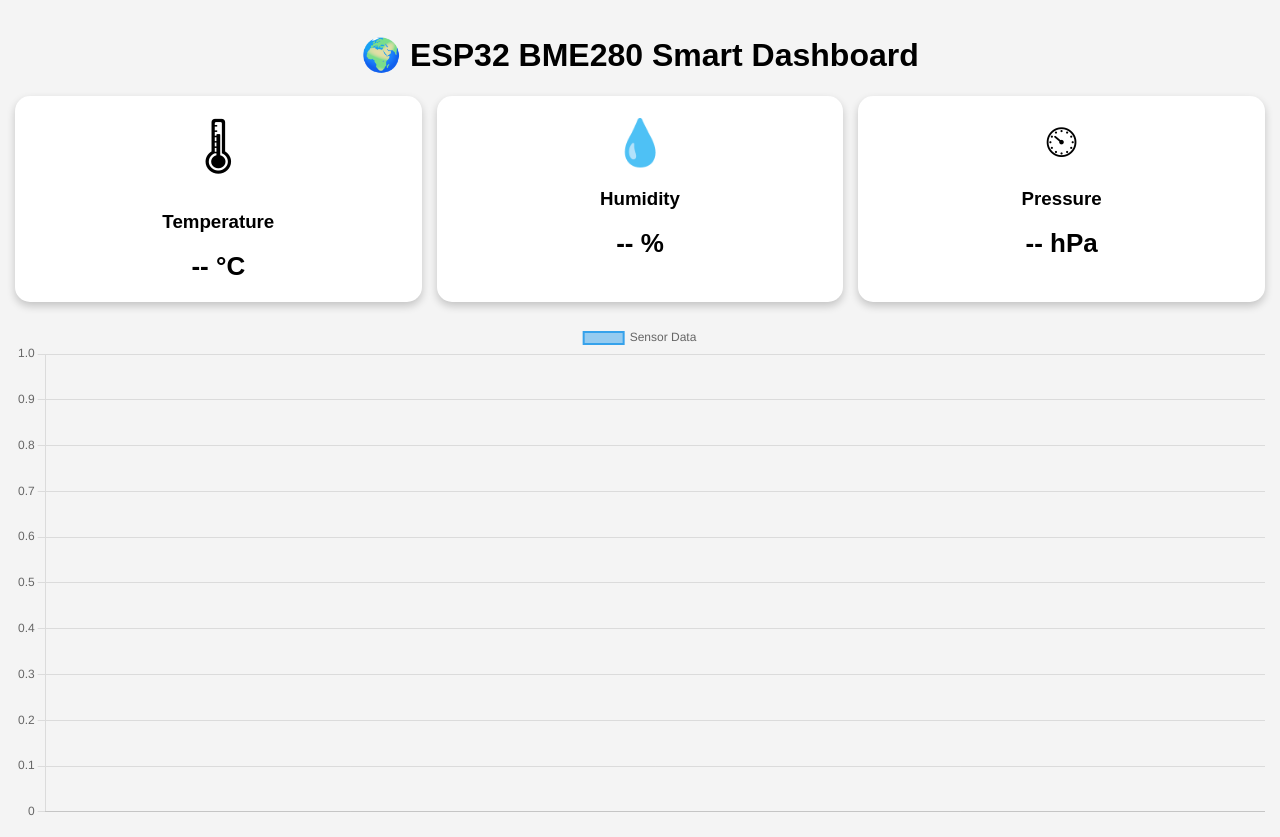
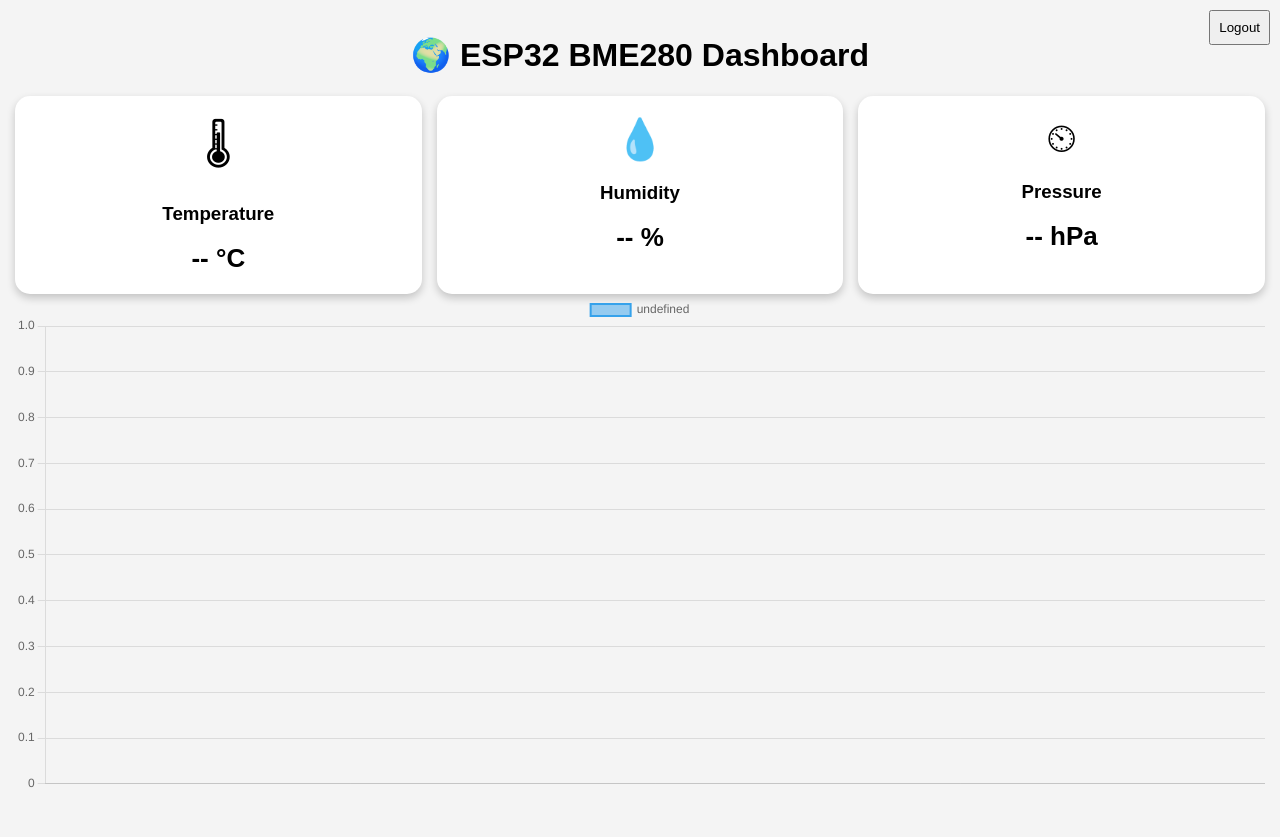
Before and after one commit to Kent6969911/esp32-bme280-dashboard, a plain HTML site: page index.html in a window 1280 px wide. After the commit the page ends 809 px from the top, so only its background shows below. Drawn offline with nearby package versions, Linux system fonts and the light colour scheme; no server answers; sample sign-in values are in the browser's storage.

Commit message:
Update index.html

```diff
--- a/index.html
+++ b/index.html
@@ -2,25 +2,24 @@
 <html>
 <head>
 <meta name="viewport" content="width=device-width, initial-scale=1.0">
-<title>BME280 Smart Dashboard</title>
+<title>BME280 Dashboard</title>
 
-<script src="https://cdn.jsdelivr.net/npm/chart.js"<script>
-if (localStorage.getItem("loggedIn") !== "true") {
-  window.location.href = "login.html";
-}
-
-></script>
+<script src="https://cdn.jsdelivr.net/npm/chart.js"></script>
 
 <style>
   body {
-    font-family: Arial, sans-serif;
+    font-family: Arial;
     background: #f4f4f4;
     margin: 0;
     padding: 15px;
   }
+  h1 { text-align: center; }
 
-  h1 {
-    text-align: center;
+  .logout {
+    position: fixed;
+    top: 10px;
+    right: 10px;
+    padding: 8px;
   }
 
   .container {
@@ -36,117 +35,93 @@ if (localStorage.getItem("loggedIn") !== "true") {
     text-align: center;
     box-shadow: 0 4px 8px rgba(0,0,0,0.2);
     cursor: pointer;
-    transition: 0.3s;
   }
 
-  .card.active {
-    border: 3px solid #007BFF;
-  }
+  .active { border: 3px solid #007BFF; }
+  .high-temp { background: #ffcccc; }
 
-  .icon {
-    font-size: 45px;
-  }
-
-  .value {
-    font-size: 26px;
-    font-weight: bold;
-  }
-
-  .high-temp {
-    background: #ffcccc;
-  }
-
-  canvas {
-    margin-top: 20px;
-  }
+  .icon { font-size: 40px; }
+  .value { font-size: 26px; font-weight: bold; }
 
   @media (min-width: 768px) {
-    .container {
-      grid-template-columns: repeat(3, 1fr);
-    }
+    .container { grid-template-columns: repeat(3, 1fr); }
   }
 </style>
 </head>
 
 <body>
 
-<h1>🌍 ESP32 BME280 Smart Dashboard</h1>
+<button class="logout" onclick="logout()">Logout</button>
+
+<h1>🌍 ESP32 BME280 Dashboard</h1>
 
 <div class="container">
-
-  <div class="card" onclick="selectSensor('temperature', this)">
+  <div class="card" onclick="select('temperature', this)">
     <div class="icon">🌡</div>
     <h3>Temperature</h3>
     <div class="value"><span id="temp">--</span> °C</div>
   </div>
 
-  <div class="card" onclick="selectSensor('humidity', this)">
+  <div class="card" onclick="select('humidity', this)">
     <div class="icon">💧</div>
     <h3>Humidity</h3>
     <div class="value"><span id="hum">--</span> %</div>
   </div>
 
-  <div class="card" onclick="selectSensor('pressure', this)">
+  <div class="card" onclick="select('pressure', this)">
     <div class="icon">⏲</div>
     <h3>Pressure</h3>
     <div class="value"><span id="pres">--</span> hPa</div>
   </div>
-
 </div>
 
 <canvas id="chart" height="120"></canvas>
 
 <script>
-const url = "https://esp32-bme280.onrender.com/data"; // CHANGE IF NEEDED
+/* 🔐 LOGIN CHECK — NAKA-INTEGRATE NA */
+if (localStorage.getItem("loggedIn") !== "true") {
+  window.location.href = "login.html";
+}
 
-let currentSensor = "temperature";
-let history = {
-  temperature: [],
-  humidity: [],
-  pressure: []
-};
+/* 🔧 CONFIG */
+const url = "https://esp32-bme280.onrender.com/data"; // PALITAN KUNG IBA SA'YO
 
-const ctx = document.getElementById("chart");
-let chart = new Chart(ctx, {
+let current = "temperature";
+let history = { temperature: [], humidity: [], pressure: [] };
+
+const chart = new Chart(document.getElementById("chart"), {
   type: "line",
-  data: {
-    labels: [],
-    datasets: [{
-      label: "Sensor Data",
-      data: [],
-      borderWidth: 2,
-      fill: false
-    }]
-  }
+  data: { labels: [], datasets: [{ data: [], borderWidth: 2 }] }
 });
 
-function selectSensor(sensor, card) {
-  currentSensor = sensor;
-
+function select(sensor, card) {
+  current = sensor;
   document.querySelectorAll(".card").forEach(c => c.classList.remove("active"));
   card.classList.add("active");
-
   updateChart();
 }
 
 function updateChart() {
-  chart.data.labels = history[currentSensor].map((_, i) => i + 1);
-  chart.data.datasets[0].data = history[currentSensor];
-  chart.data.datasets[0].label = currentSensor.toUpperCase();
+  chart.data.labels = history[current].map((_, i) => i + 1);
+  chart.data.datasets[0].data = history[current];
+  chart.data.datasets[0].label = current.toUpperCase();
   chart.update();
 }
 
+function logout() {
+  localStorage.removeItem("loggedIn");
+  window.location.href = "login.html";
+}
+
 setInterval(() => {
-  fetch(url)
-    .then(res => res.json())
-    .then(data => {
-      document.getElementById("temp").innerText = data.temperature.toFixed(1);
-      document.getElementById("hum").innerText = data.humidity.toFixed(1);
-      document.getElementById("pres").innerText = data.pressure.toFixed(1);
+  fetch(url).then(r => r.json()).then(d => {
+    temp.innerText = d.temperature.toFixed(1);
+    hum.innerText = d.humidity.toFixed(1);
+    pres.innerText = d.pressure.toFixed(1);
 
-      history.temperature.push(data.temperature);
-      history.humidity.push(data.humidity);
-      history.pressure.push(data.pressure);
+    history.temperature.push(d.temperature);
+    history.humidity.push(d.humidity);
+    history.pressure.push(d.pressure);
 
     if (history.temperature.length > 20) {
       history.temperature.shift();
@@ -156,12 +131,8 @@ setInterval(() => {
 
     updateChart();
 
-      // 🔔 TEMPERATURE WARNING
-      const tempCard = document.querySelectorAll(".card")[0];
-      if (data.temperature > 35) {
-        tempCard.classList.add("high-temp");
-      } else {
-        tempCard.classList.remove("high-temp");
+    if (d.temperature > 35) {
+      document.querySelector(".card").classList.add("high-temp");
     }
   });
 }, 3000);
```
Lines whose indentation alone changed are shown as unchanged.
